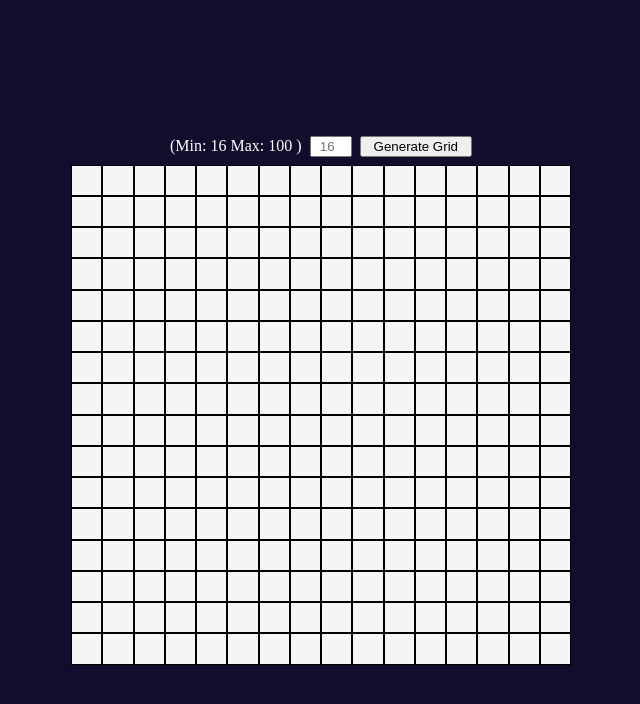
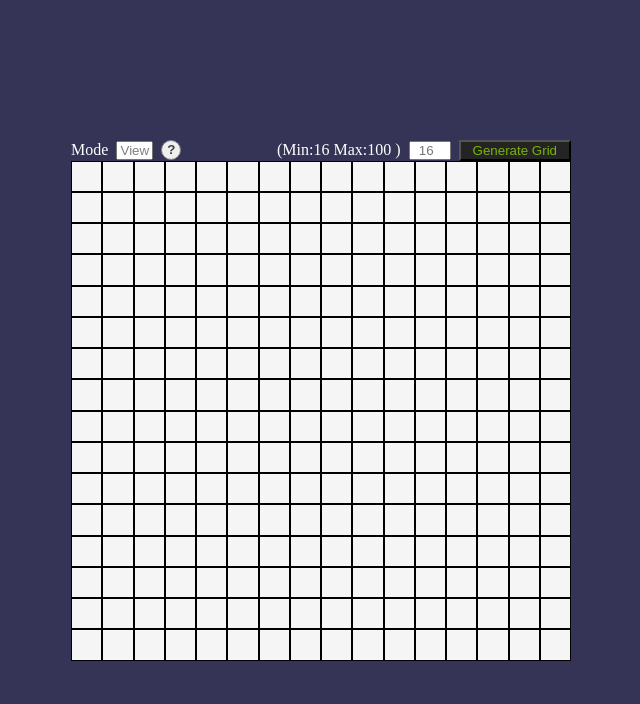
Before and after one commit to ricmark-zhy/etch-a-sketch, a plain HTML site: page index.html in a window 1280 px wide. Shown: the whole page, without its empty margins (319-959 px from the left). Drawn offline with Linux system fonts and the light colour scheme.

Commit message:
add mode button layout and restructured the main contents

```diff
--- a/index.html
+++ b/index.html
@@ -7,14 +7,26 @@
   <link rel="stylesheet" href="./styles.css">
 </head>
 <body>
-  <form>
-    <label for="grid-size" id="size_label"><span>(Min: 16 Max: 100 )</span></label>
-    <input type="number" placeholder="16" id="size_input" max="100" min="16">
-    <button type="button" id="generate">Generate Grid</button>
-  </form>
-  <div class="sketch-pad" id="sketch_pad">
+  <main>
 
-  </div>
+    <!-- grid top buttons -->
+    <div class="top-menu-container">
+      <form>
+        <label for="mode">Mode</label>
+        <input type="text" id="mode" placeholder="View" value="View" size="2" readonly>
+        <button type="button" id="mode_help">?</button>
+      </form>
+      <form>
+        <label for="grid-size" id="size_label"><span>(Min:16 Max:100 )</span></label>
+        <input type="number" placeholder="16" id="size_input" max="100" min="16">
+        <button type="button" id="generate">Generate Grid</button>
+      </form>
+    </div>
+
+    <!-- The grid -->
+    <div class="sketch-pad" id="sketch_pad"></div>
+
+  </main>
 
   <script src="script.js"></script>
 </body>
--- a/styles.css
+++ b/styles.css
@@ -7,7 +7,7 @@
 }
 
 body{
-  background-color: rgb(16, 14, 44);
+  background-color: rgb(53, 51, 86);
   display: flex;
   flex-direction: column;
   justify-content: center;
@@ -16,9 +16,41 @@ body{
   gap: 8px;
 }
 
-form{
+main {
+  display: flex;
+  flex-direction: column;
+  /* width: 60%; */
+}
+form {
   display: flex;
   gap: 8px;
+  align-items: center;
+  /* font-size: 24px; */
+}
+
+.top-menu-container{
+  display: flex;
+  justify-content: space-between;
+  gap: 20px;
+}
+
+#mode{
+  text-align: center;
+  color: gray;
+}
+
+#mode_help {
+  width: 20px;
+  height: 20px;
+  display: flex;
+  justify-content: center;
+  align-items: center;
+  font-weight: 600;
+  color: rgb(63, 63, 63);
+  border-radius: 50%;
+  line-height: 20px;
+  border: solid 1px gray;
+  cursor: pointer;
 }
 
 .sketch-pad {
@@ -52,4 +84,7 @@ form label{
 
 #generate {
   padding: 1px 12px;
+  color: rgb(122, 182, 0);
+  background-color: rgb(36, 36, 36);
+  cursor: pointer;
 }
```
